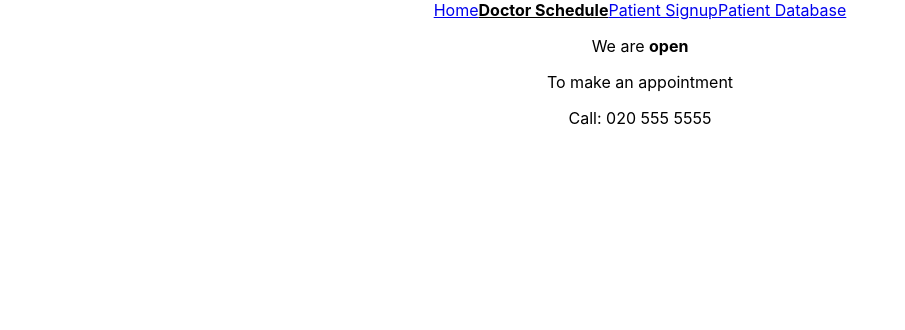
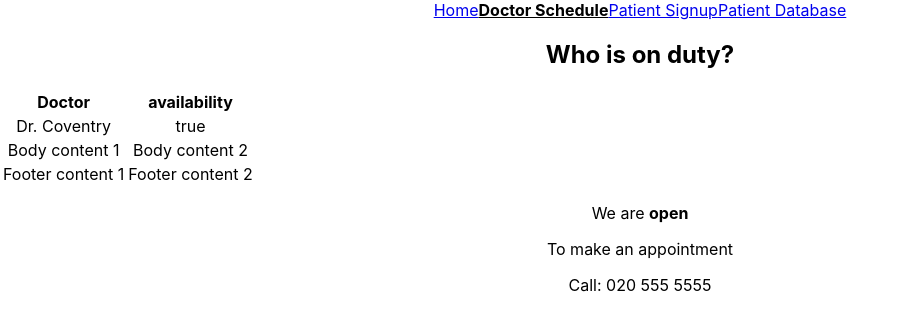
Before and after one commit to JasonNelemans/practiceproject-week3, a React (Create React App) app: page /schedule in a window 1280 px wide. Shown: the top 330 px of the page, without its empty margins (0-905 px from the left). Built offline with nearby package versions, Linux system fonts and the light colour scheme; the HTML template or start-up script is replaced by a standard one.

Commit message:
added DoctorAvailability component and rendered inside schedule page with hardcoded data

```diff
--- /dev/null
+++ b/src/Components/DoctorAvailability.js
@@ -0,0 +1,33 @@
+import React from 'react';
+import axios from 'axios';
+
+export default function DoctorAvailability(props) {
+  return (
+    <div className="DoctorAvailibility">
+      <table>
+        <thead>
+          <tr>
+            <th>Doctor</th>
+            <th>availability</th>
+          </tr>
+        </thead>
+        <tbody>
+          <tr>
+            <td>{props.doctor}</td>
+            <td>{props.onDuty}</td>
+          </tr>
+          <tr>
+            <td>Body content 1</td>
+            <td>Body content 2</td>
+          </tr>
+        </tbody>
+        <tfoot>
+          <tr>
+            <td>Footer content 1</td>
+            <td>Footer content 2</td>
+          </tr>
+        </tfoot>
+      </table>
+    </div>
+  )
+}
--- a/src/Pages/DoctorSchedule.js
+++ b/src/Pages/DoctorSchedule.js
@@ -1,9 +1,15 @@
 import React from 'react';
 import ContactDetails from '../Components/ContactDetails'
+import DoctorAvailability from '../Components/DoctorAvailability';
 
 export default function DoctorSchedule() {
   return (
     <div className="DoctorSchedule">
+      <h2>Who is on duty?</h2>
+      <DoctorAvailability
+        doctor="Dr. Coventry"
+        onDuty="true"
+      />
       <ContactDetails />
     </div>
   )
```
